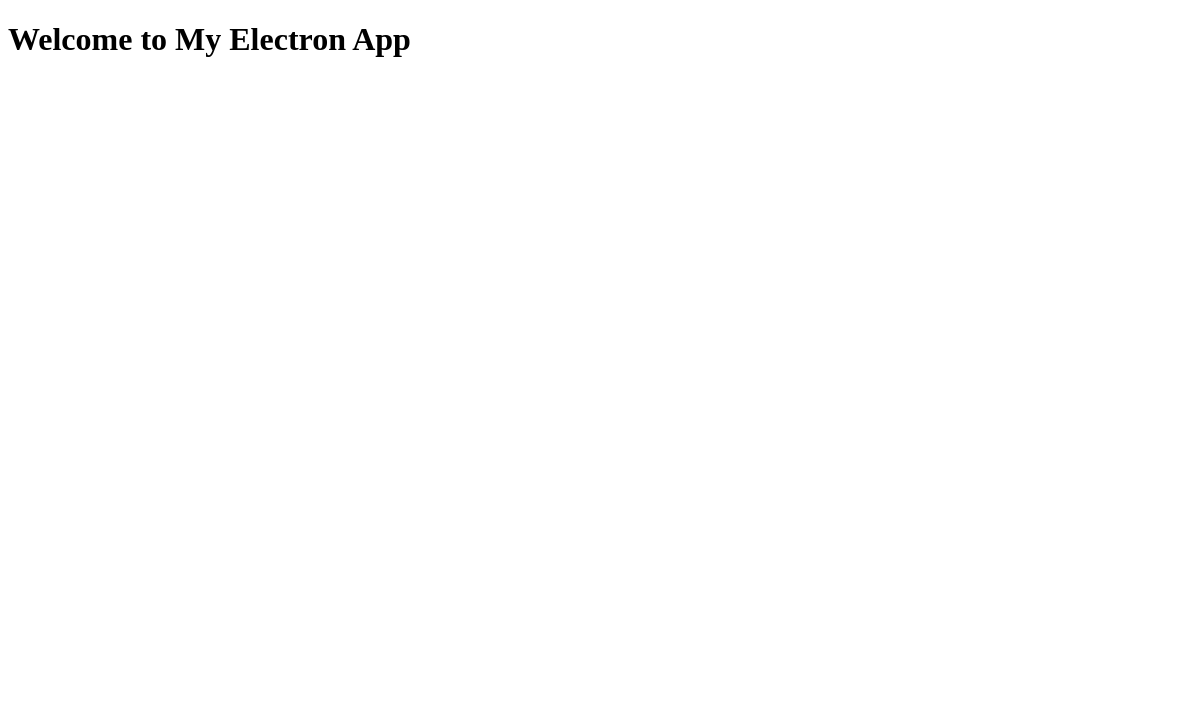
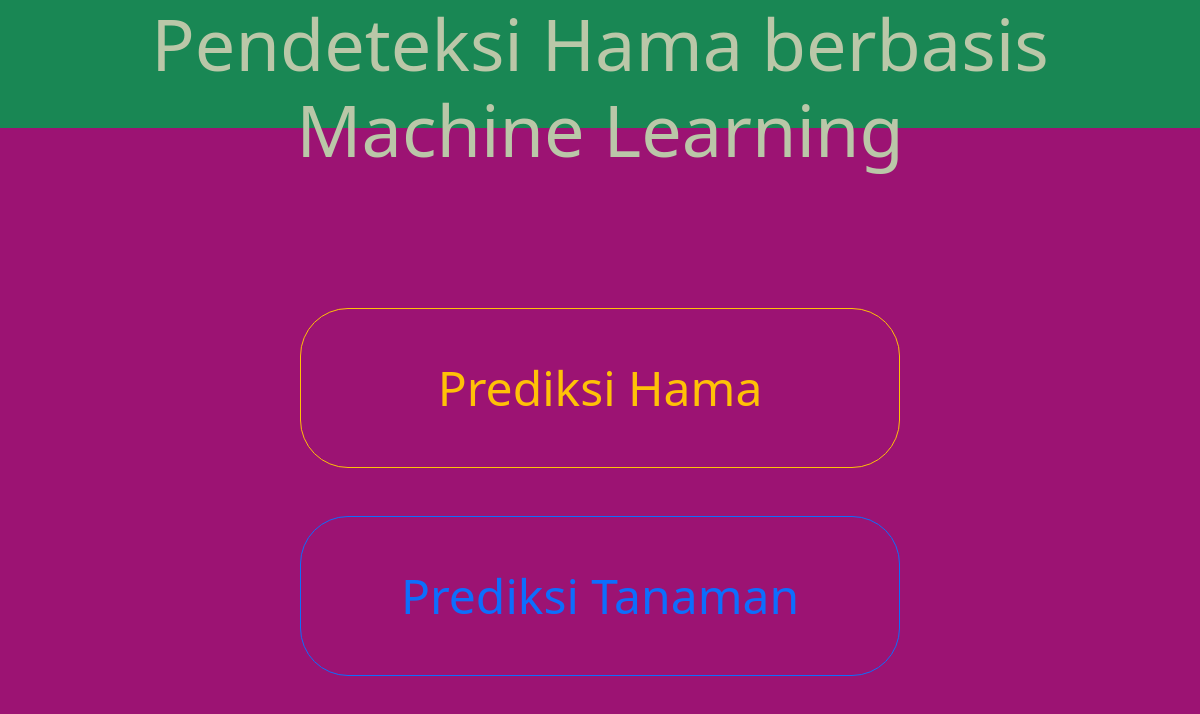
Before and after one commit to gilbertzaini/ML_Prediksi_Hama, an Electron app: page electron-app/index.html in a window 1200 px wide. Drawn offline with nearby package versions, Linux system fonts and the light colour scheme.

Commit message:
fix(electron): changed index

```diff
--- a/electron-app/index.html
+++ b/electron-app/index.html
@@ -1,14 +1,67 @@
 <!DOCTYPE html>
 <html lang="en">
+  <head>
+    <meta charset="UTF-8" />
+    <meta name="viewport" content="width=device-width, initial-scale=1.0" />
+    <title>Document</title>
+    <link
+      href="https://cdn.jsdelivr.net/npm/bootstrap@5.3.2/dist/css/bootstrap.min.css"
+      rel="stylesheet"
+      integrity="sha384-T3c6CoIi6uLrA9TneNEoa7RxnatzjcDSCmG1MXxSR1GAsXEV/Dwwykc2MPK8M2HN"
+      crossorigin="anonymous"
+    />
+    <style>
+      body {
+        background-color: rgb(156, 19, 115);
+      }
 
-<head>
-    <meta charset="UTF-8">
-    <meta name="viewport" content="width=device-width, initial-scale=1.0">
-    <title>My Electron App</title>
-</head>
+      h1 {
+        color: rgb(186, 199, 168);
+        height: 8rem;
+        margin-top: auto;
+        text-align: center;
+        font-size: medium;
+      }
 
-<body>
-    <h1>Welcome to My Electron App</h1>
-</body>
+      .akong {
+        margin-top: 15%;
+      }
 
+      .btn {
+        height: 10rem;
+        font-size: 3rem;
+        border-radius: 3rem;
+      }
+
+      .btn:hover{
+        transform: scale(1.1);
+        transition: 0.3s ease;
+      }
+    </style>
+  </head>
+
+  <body>
+    <h1 class="display-2 bg-success text-center">Pendeteksi Hama berbasis Machine Learning</h1>
+    <div class="akong vstack gap-5">
+      <button
+        type="button"
+        class="btn w-50 align-self-center align-middle btn-outline-warning"
+        onclick="window.location.href = 'option_1.html';"
+      >
+        Prediksi Hama
+      </button>
+      <button
+        type="button"
+        class="btn w-50 align-self-center align-middle btn-outline-primary"
+        onclick="window.location.href = 'option_2.html';"
+      >
+        Prediksi Tanaman
+      </button>
+    </div>
+    <script
+      src="https://cdn.jsdelivr.net/npm/bootstrap@5.3.2/dist/js/bootstrap.bundle.min.js"
+      integrity="sha384-C6RzsynM9kWDrMNeT87bh95OGNyZPhcTNXj1NW7RuBCsyN/o0jlpcV8Qyq46cDfL"
+      crossorigin="anonymous"
+    ></script>
+  </body>
 </html>
```
